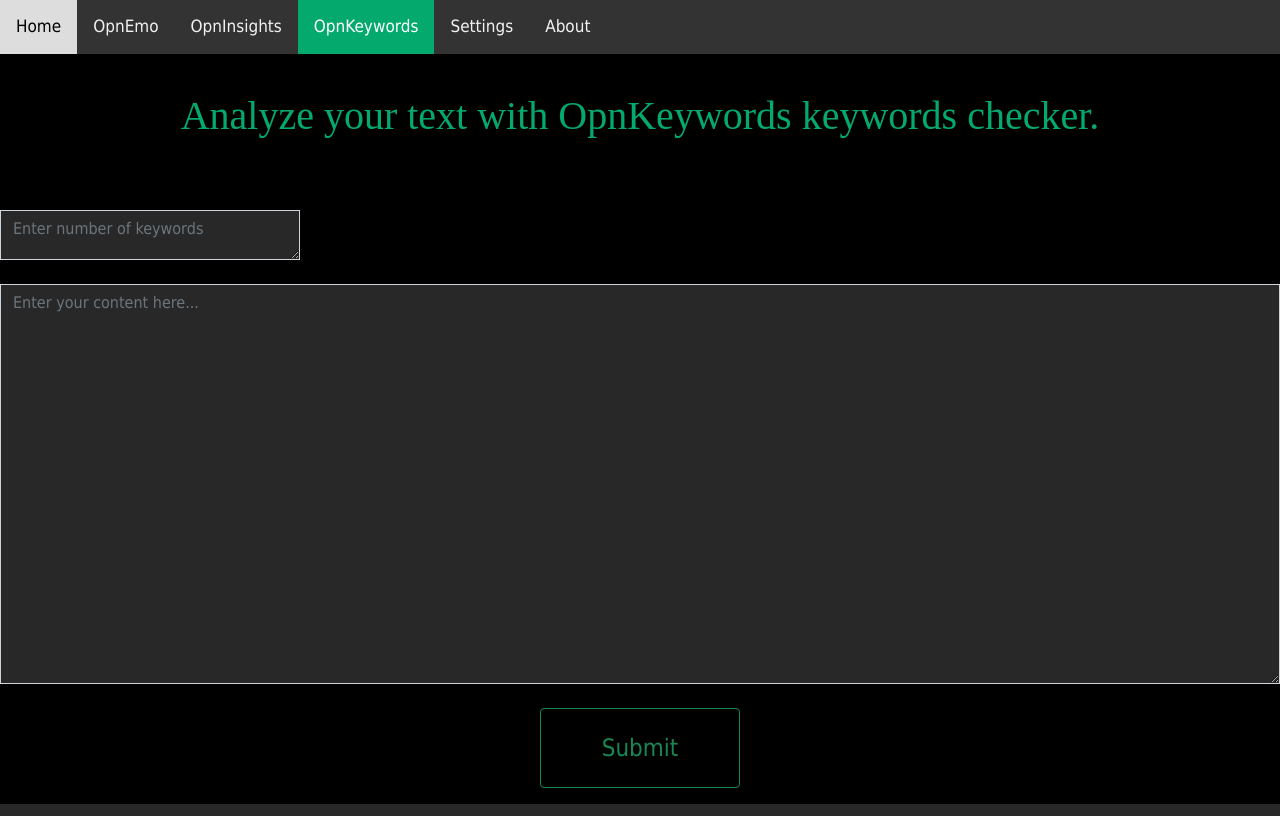
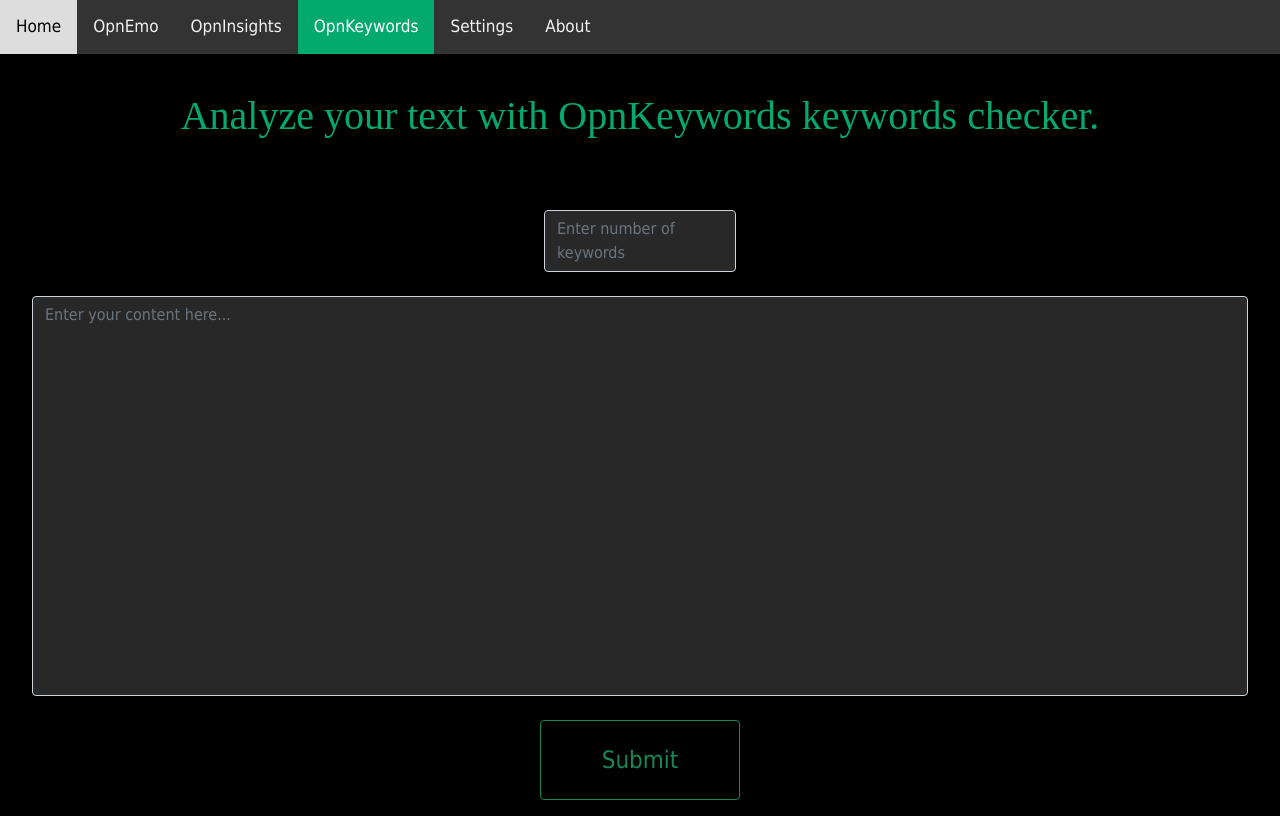
Before and after one commit to anuran-roy/OpnEco, a Django app: page /keywords/ in a window 1280 px wide. Run offline with Django 3.2, Linux system fonts and the light colour scheme; some web fonts are replaced.

Commit message:
Some UI improvements

```diff
--- a/static/global/css/global.css
+++ b/static/global/css/global.css
@@ -1,3 +1,42 @@
+.textarea-opneco{
+    background-color:#282828;
+    color:white;
+    overflow: hidden;
+    border-radius:0%;
+    width: 95%;
+    max-width: 95%;
+    min-width: 95%;
+    height: 400px;
+    resize: none;
+}
+.textarea-opneco:focus{
+    background-color:#282828;
+    color:white;
+    overflow: hidden;
+    width: 95%;
+    max-width: 95%;
+    min-width: 95%;
+    height: 400px;
+}
+.smallinput-opneco{
+    background-color:#282828;
+    color:white;
+    overflow: hidden;
+    border-radius:0%;
+    width: 15%;
+    max-width: 15%;
+    min-width: 15%;
+    resize: none;
+}
+.smallinput-opneco:focus{
+    background-color:#282828;
+    color:white;
+    overflow: hidden;
+    border-radius:0%;
+    width: 15%;
+    max-width: 15%;
+    min-width: 15%;
+}
 li a {
     color: green;
   }
@@ -46,6 +85,7 @@ li a {
   .topnav .icon {
     display: none;
   }
+
   /* When the screen is less than 600 pixels wide, hide all links, except for the first one ("Home"). Show the link that contains should open and close the topnav (.icon) */
   @media screen and (max-width: 600px) {
     .topnav a:not(:first-child) {display: none;}
--- a/templates/OpnEco/about.html
+++ b/templates/OpnEco/about.html
@@ -21,6 +21,7 @@
   <link href="https://fonts.googleapis.com/css2?family=Bona+Nova:wght@700&family=Playfair+Display:wght@600&display=swap"
     rel="stylesheet">
   <link rel="stylesheet" href="{% static 'global/css/global.css' %}">
+  <title>About - OpnEco</title>
 </head>
 
 <body>
--- a/templates/OpnEco/settings.html
+++ b/templates/OpnEco/settings.html
@@ -18,6 +18,7 @@
     <link rel="preconnect" href="https://fonts.gstatic.com" crossorigin>
     <link href="https://fonts.googleapis.com/css2?family=Bona+Nova:wght@700&family=Playfair+Display:wght@600&display=swap" rel="stylesheet">
     <link rel="stylesheet" href="{% static 'global/css/global.css' %}">
+    <title>Settings - OpnEco</title>
   </head>
   <body>
     <div class="topnav" id="myTopnav">
--- a/templates/OpnEmo/results.html
+++ b/templates/OpnEmo/results.html
@@ -19,6 +19,7 @@
     <link href="https://fonts.googleapis.com/css2?family=Bona+Nova:wght@700&family=Playfair+Display:wght@600&display=swap" rel="stylesheet">
     <link rel="stylesheet" href="{% static 'global/css/global.css' %}">
     <link rel="stylesheet" href="{% static 'global/css/results.css' %}">
+    <title>Results - OpnEmo</title>
   </head>
   <body>
 
--- a/templates/OpnInsights/results.html
+++ b/templates/OpnInsights/results.html
@@ -19,6 +19,7 @@
     <link href="https://fonts.googleapis.com/css2?family=Bona+Nova:wght@700&family=Playfair+Display:wght@600&display=swap" rel="stylesheet">
     <link rel="stylesheet" href="{% static 'global/css/global.css' %}">
     <link rel="stylesheet" href="{% static 'global/css/results.css' %}">
+    <title>Results - OpnInsights</title>
   </head>
   <body>
     <div class="topnav" id="myTopnav">
--- a/templates/OpnKeywords/index.html
+++ b/templates/OpnKeywords/index.html
@@ -34,19 +34,21 @@
     </div>
     <h1 align="center" style="padding:3%;color:#04AA6D; font-family: 'Bona Nova', serif;">Analyze your text with OpnKeywords keywords checker.</h1>
     <br>
+    <center>
     <div>
       <form action='results/' method='POST'> {% csrf_token %}
         <div class="form-group">
-          <textarea class="form-control" placeholder="Enter number of keywords" id="floatingTextarea1" name="numKeywords" style="overflow: hidden;width:300px;height:50px;border-radius:0%;background-color:#282828;color:white""></textarea>
+          <textarea class="form-control smallinput-opneco rounded" placeholder="Enter number of keywords" id="floatingTextarea1" name="numKeywords"></textarea>
         </div>
         <br>
         <div class="form-group mb-3">
-          <textarea class="form-control" placeholder="Enter your content here..." id="floatingTextarea2" name="toAnalyze" style="overflow: hidden;height:400px;border-radius:0%;background-color:#282828;color:white""></textarea>
+          <textarea class="form-control textarea-opneco rounded" placeholder="Enter your content here..." id="floatingTextarea2" name="toAnalyze"></textarea>
           <br>
           <center><button type="submit" class="btn btn-outline-success" style="width:200px;height:80px;font-size:x-large;">Submit</button></center>
         </div>
       </form>
     </div>
+    </center>
     <!-- Optional JavaScript; choose one of the two! -->
 
     <!-- Option 1: Bootstrap Bundle with Popper -->
--- a/templates/OpnKeywords/results.html
+++ b/templates/OpnKeywords/results.html
@@ -20,6 +20,8 @@
     <link href="https://fonts.googleapis.com/css2?family=Bona+Nova:wght@700&family=Playfair+Display:wght@600&display=swap" rel="stylesheet">
     <link rel="stylesheet" href="{% static 'global/css/global.css' %}">
     <link rel="stylesheet" href="{% static 'global/css/results.css' %}">
+    <title>Results - OpnKeywords</title>
+
   </head>
   <body>
     <div class="topnav" id="myTopnav">
```
Also changed, not shown: static/OpnEco/css/style.css (+29 -0 lines), templates/OpnEmo/index.html (+5 -4 lines), templates/OpnInsights/index.html (+5 -4 lines), 1 other file.
